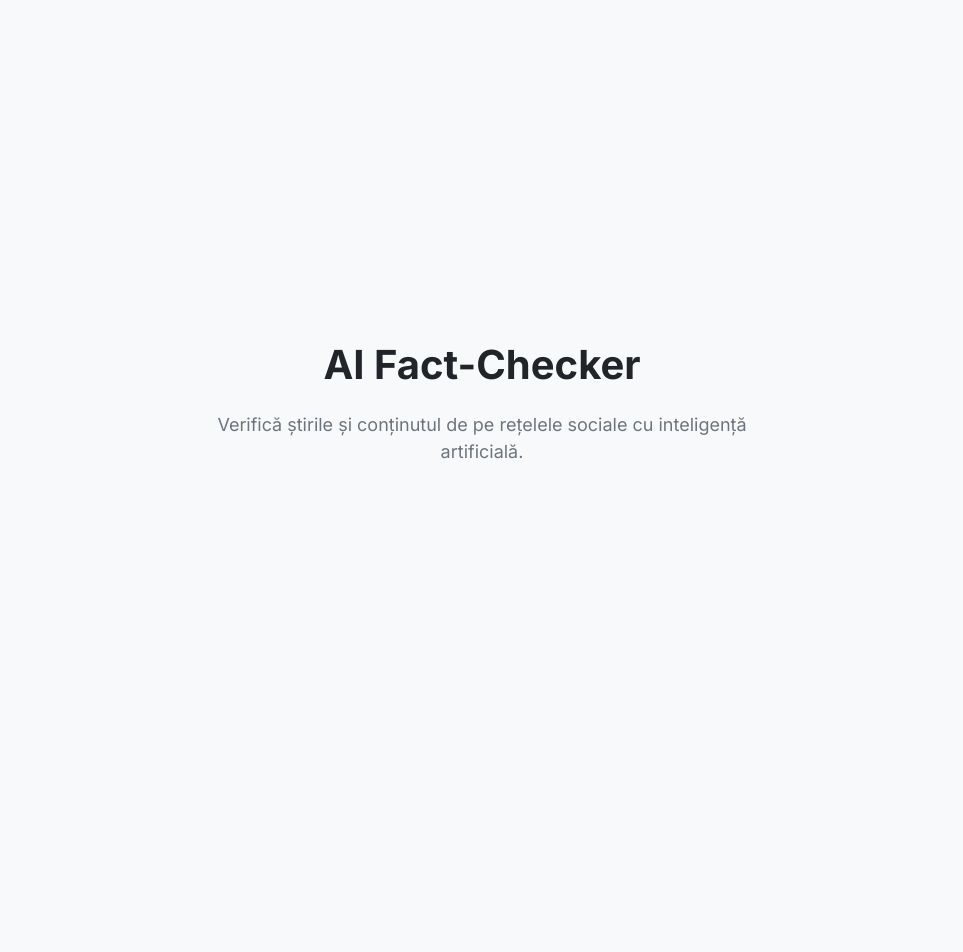
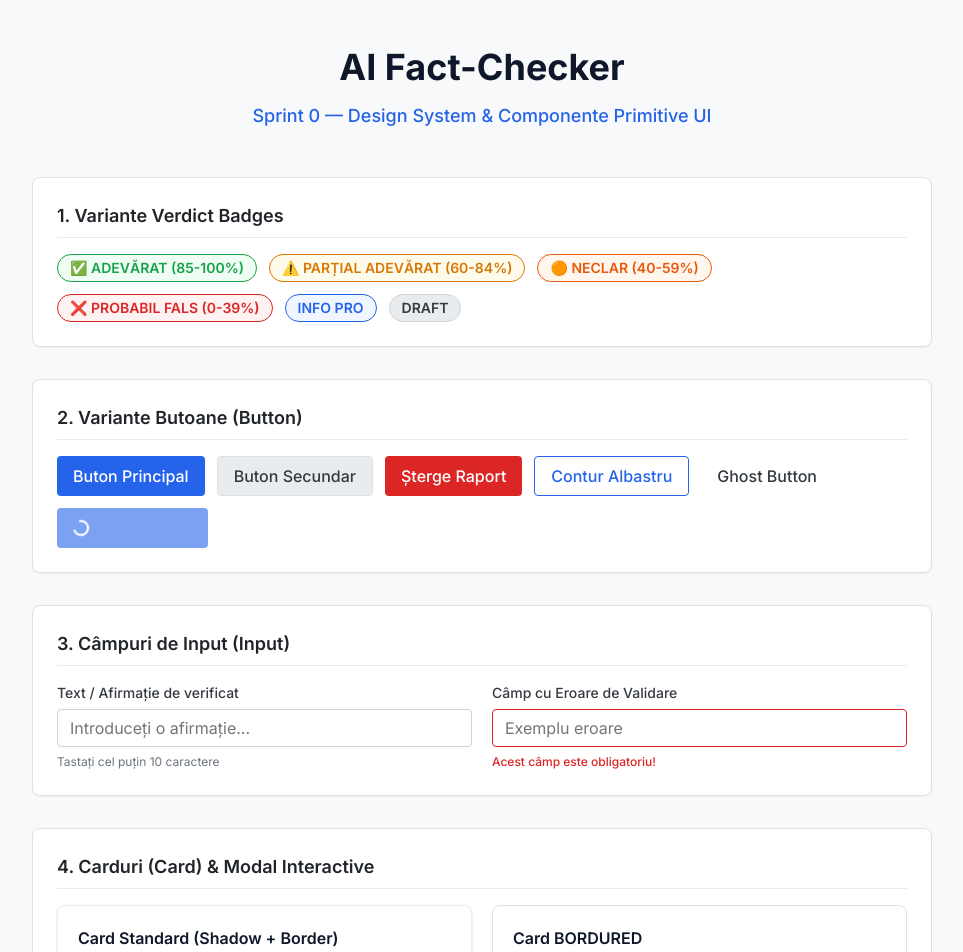
Before and after one commit to Seby2005/Verifact, a Next.js app: page / in a window 1280 px wide. Shown: the top 952 px of the page, without its empty margins (158-1121 px from the left). Before the commit the page ends 800 px from the top, so only its background shows below. Built offline with nearby package versions, Linux system fonts and the light colour scheme.

Commit message:
feat: add interactive showcase page for Sprint 0 design system UI components

```diff
--- a/src/app/page.module.css
+++ b/src/app/page.module.css
@@ -1,21 +1,74 @@
 .main {
+  min-height: 100vh;
+  padding: 2.5rem 1rem;
+  background-color: var(--color-gray-50);
+}
+
+.container {
+  max-width: 900px;
+  margin: 0 auto;
   display: flex;
   flex-direction: column;
-  align-items: center;
-  justify-content: center;
-  min-height: 100vh;
-  padding: 1rem;
+  gap: 2rem;
+}
+
+.header {
+  text-align: center;
+  margin-bottom: 1rem;
 }
 
 .title {
-  font-size: 2.5rem;
-  font-weight: 700;
-  margin-bottom: 1rem;
+  font-size: 2.25rem;
+  font-weight: var(--font-weight-bold);
+  color: var(--color-gray-900);
+  margin-bottom: 0.5rem;
 }
 
-.description {
+.subtitle {
   font-size: 1.125rem;
-  color: #6c757d;
-  text-align: center;
-  max-width: 600px;
+  color: var(--color-primary);
+  font-weight: var(--font-weight-medium);
 }
+
+.section {
+  background-color: var(--color-white);
+  padding: 1.5rem;
+  border-radius: var(--radius-md);
+  box-shadow: var(--shadow-sm);
+  border: 1px solid var(--color-gray-200);
+}
+
+.sectionTitle {
+  font-size: 1.125rem;
+  font-weight: var(--font-weight-semibold);
+  color: var(--color-gray-800);
+  margin-bottom: 1rem;
+  padding-bottom: 0.5rem;
+  border-bottom: 1px solid var(--color-gray-100);
+}
+
+.row {
+  display: flex;
+  flex-wrap: wrap;
+  align-items: center;
+  gap: 0.75rem;
+}
+
+.grid {
+  display: grid;
+  grid-template-columns: repeat(auto-fit, minmax(280px, 1fr));
+  gap: 1.25rem;
+}
+
+.cardTitle {
+  font-size: 1rem;
+  font-weight: var(--font-weight-semibold);
+  color: var(--color-gray-900);
+  margin-bottom: 0.5rem;
+}
+
+.cardText {
+  font-size: 0.875rem;
+  color: var(--color-gray-600);
+  line-height: 1.5;
+}
--- a/src/app/page.tsx
+++ b/src/app/page.tsx
@@ -1,13 +1,112 @@
+'use client';
+
+import React, { useState } from 'react';
+import { Button, Input, Card, Badge, Modal } from '@/components/ui';
 import styles from './page.module.css';
 
 export default function HomePage() {
+  const [isModalOpen, setIsModalOpen] = useState(false);
+  const [inputValue, setInputValue] = useState('');
+
   return (
     <main className={styles.main}>
-      <h1 className={styles.title}>AI Fact-Checker</h1>
-      <p className={styles.description}>
-        Verifică știrile și conținutul de pe rețelele sociale cu inteligență
-        artificială.
-      </p>
+      <div className={styles.container}>
+        <header className={styles.header}>
+          <h1 className={styles.title}>AI Fact-Checker</h1>
+          <p className={styles.subtitle}>
+            Sprint 0 — Design System & Componente Primitive UI
+          </p>
+        </header>
+
+        <section className={styles.section}>
+          <h2 className={styles.sectionTitle}>1. Variante Verdict Badges</h2>
+          <div className={styles.row}>
+            <Badge variant="true">✅ ADEVĂRAT (85-100%)</Badge>
+            <Badge variant="partial">⚠️ PARȚIAL ADEVĂRAT (60-84%)</Badge>
+            <Badge variant="unclear">🟠 NECLAR (40-59%)</Badge>
+            <Badge variant="false">❌ PROBABIL FALS (0-39%)</Badge>
+            <Badge variant="primary">INFO PRO</Badge>
+            <Badge variant="secondary">DRAFT</Badge>
+          </div>
+        </section>
+
+        <section className={styles.section}>
+          <h2 className={styles.sectionTitle}>2. Variante Butoane (Button)</h2>
+          <div className={styles.row}>
+            <Button variant="primary">Buton Principal</Button>
+            <Button variant="secondary">Buton Secundar</Button>
+            <Button variant="danger">Șterge Raport</Button>
+            <Button variant="outline">Contur Albastru</Button>
+            <Button variant="ghost">Ghost Button</Button>
+            <Button variant="primary" isLoading>
+              Se încarcă...
+            </Button>
+          </div>
+        </section>
+
+        <section className={styles.section}>
+          <h2 className={styles.sectionTitle}>3. Câmpuri de Input (Input)</h2>
+          <div className={styles.grid}>
+            <Input
+              label="Text / Afirmație de verificat"
+              placeholder="Introduceți o afirmație..."
+              value={inputValue}
+              onChange={(e) => setInputValue(e.target.value)}
+              helperText="Tastați cel puțin 10 caractere"
+              fullWidth
+            />
+            <Input
+              label="Câmp cu Eroare de Validare"
+              placeholder="Exemplu eroare"
+              error="Acest câmp este obligatoriu!"
+              fullWidth
+            />
+          </div>
+        </section>
+
+        <section className={styles.section}>
+          <h2 className={styles.sectionTitle}>4. Carduri (Card) & Modal Interactive</h2>
+          <div className={styles.grid}>
+            <Card variant="default" padding="md">
+              <h3 className={styles.cardTitle}>Card Standard (Shadow + Border)</h3>
+              <p className={styles.cardText}>
+                Acest card este folosit pentru afișarea raportului și a containerelor principale.
+              </p>
+              <div style={{ marginTop: '1rem' }}>
+                <Button variant="primary" size="sm" onClick={() => setIsModalOpen(true)}>
+                  Deschide Modal Demo
+                </Button>
+              </div>
+            </Card>
+
+            <Card variant="bordered" padding="md">
+              <h3 className={styles.cardTitle}>Card BORDURED</h3>
+              <p className={styles.cardText}>
+                Varianta cu contur fin, utilă pentru elemente din feed sau liste secundare.
+              </p>
+            </Card>
+          </div>
+        </section>
+
+        {/* Modal Demo */}
+        <Modal
+          isOpen={isModalOpen}
+          onClose={() => setIsModalOpen(false)}
+          title="Modal Demo — Componentă Primitivă UI"
+        >
+          <p style={{ marginBottom: '1rem', color: 'var(--color-gray-600)' }}>
+            Această componentă modală acceptă orice conținut, suportă închidere la tasta ESC, dând click pe fundal sau pe butonul &times;.
+          </p>
+          <div style={{ display: 'flex', justifyContent: 'flex-end', gap: '0.5rem' }}>
+            <Button variant="secondary" onClick={() => setIsModalOpen(false)}>
+              Anulează
+            </Button>
+            <Button variant="primary" onClick={() => setIsModalOpen(false)}>
+              Am înțeles
+            </Button>
+          </div>
+        </Modal>
+      </div>
     </main>
   );
 }
```
